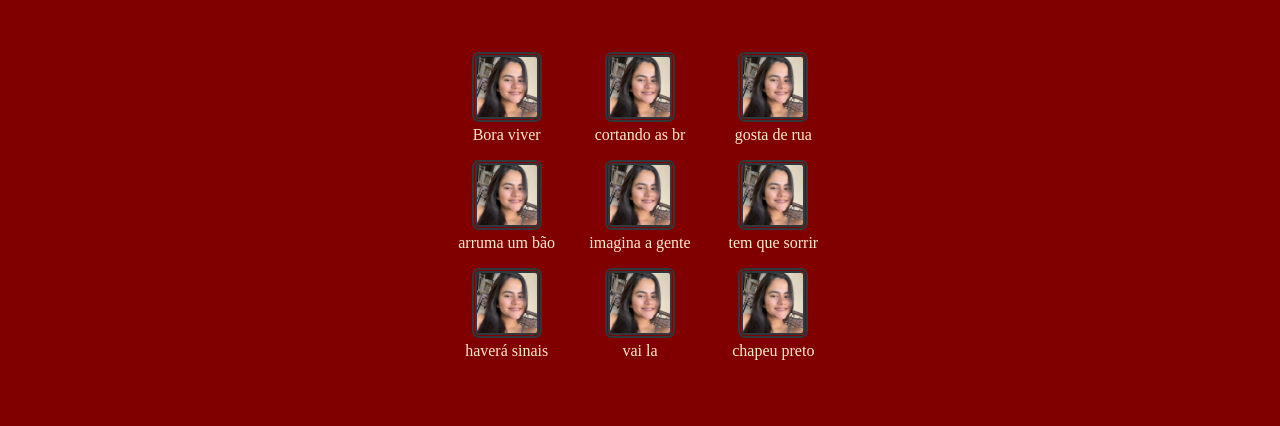
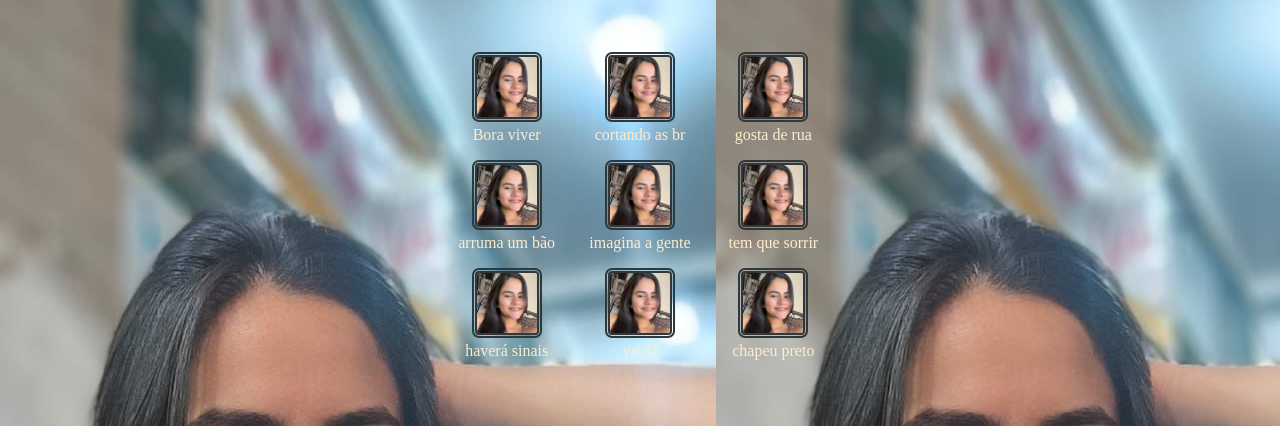
Before and after one commit to Anacanedojesus/projeto-musica, a plain HTML site: page index.html in a window 1280 px wide. Shown: the part 149-575 px from the top of the page. Drawn offline with Linux system fonts and the light colour scheme.

Commit message:
Update style.css

```diff
--- a/style.css
+++ b/style.css
@@ -1,5 +1,5 @@
 html, body {
-    background: url('Screenshot_2024-10-01-18-56-48-465_com.miui.videoplayer.jpg');
+    background: url('WhatsApp Image 2025-03-13 at 13.41.22.jpeg');
     margin: 0;
     padding: 0;
     background-color: #800000;
```
